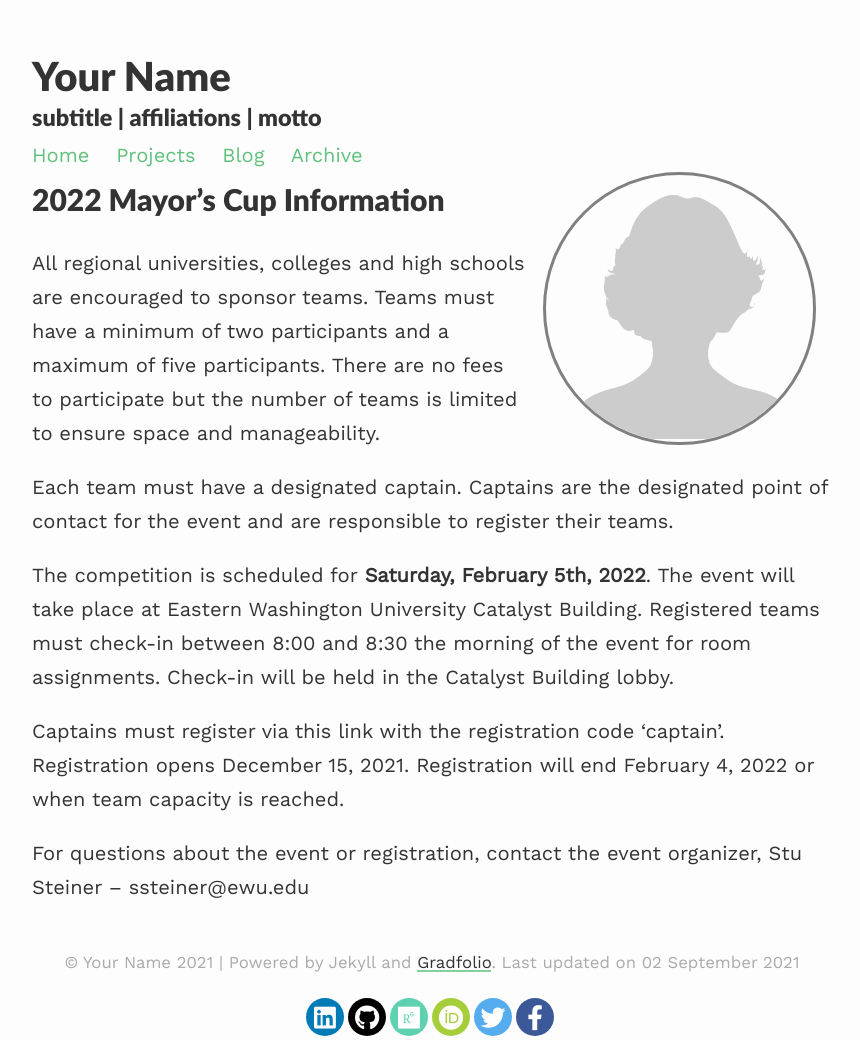
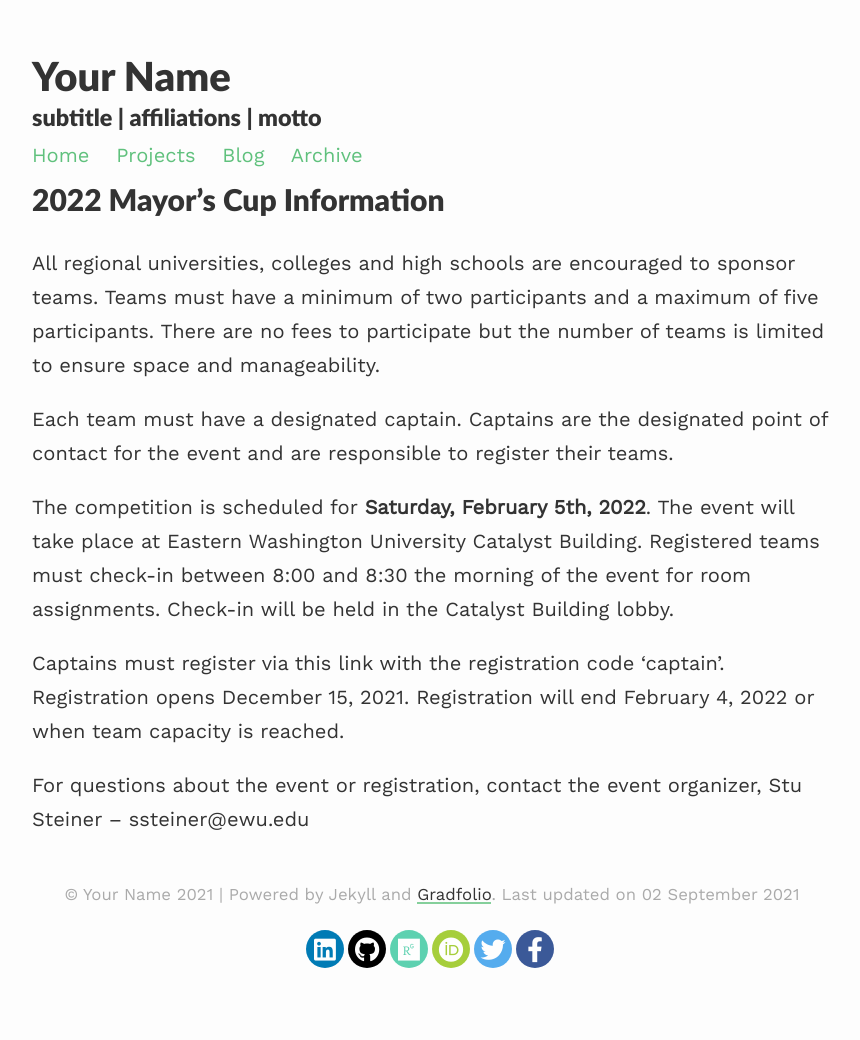
Before and after one commit to stackbit-projects/ctfspokane-107e6, a Jekyll site: the page built from index.md, in a window 1280 px wide. Shown: the whole page, without its empty margins (208-1068 px from the left). Built offline with Jekyll 4.4.1, drawn with Linux system fonts in a browser that asks for light colours; nearby versions of some CDN libraries; our own code applies the rules of GitHub Pages for plain Markdown files; after the commit the page ends 980 px from its top, so only the background shows below that.

Commit message:
index.md: updated image in profile

```diff
--- a/index.md
+++ b/index.md
@@ -3,7 +3,6 @@ layout: about
 permalink: /
 profile:
   align: right
-  image: profile.png
 published: true
 ---
 # 2022 Mayor’s Cup Information
```
